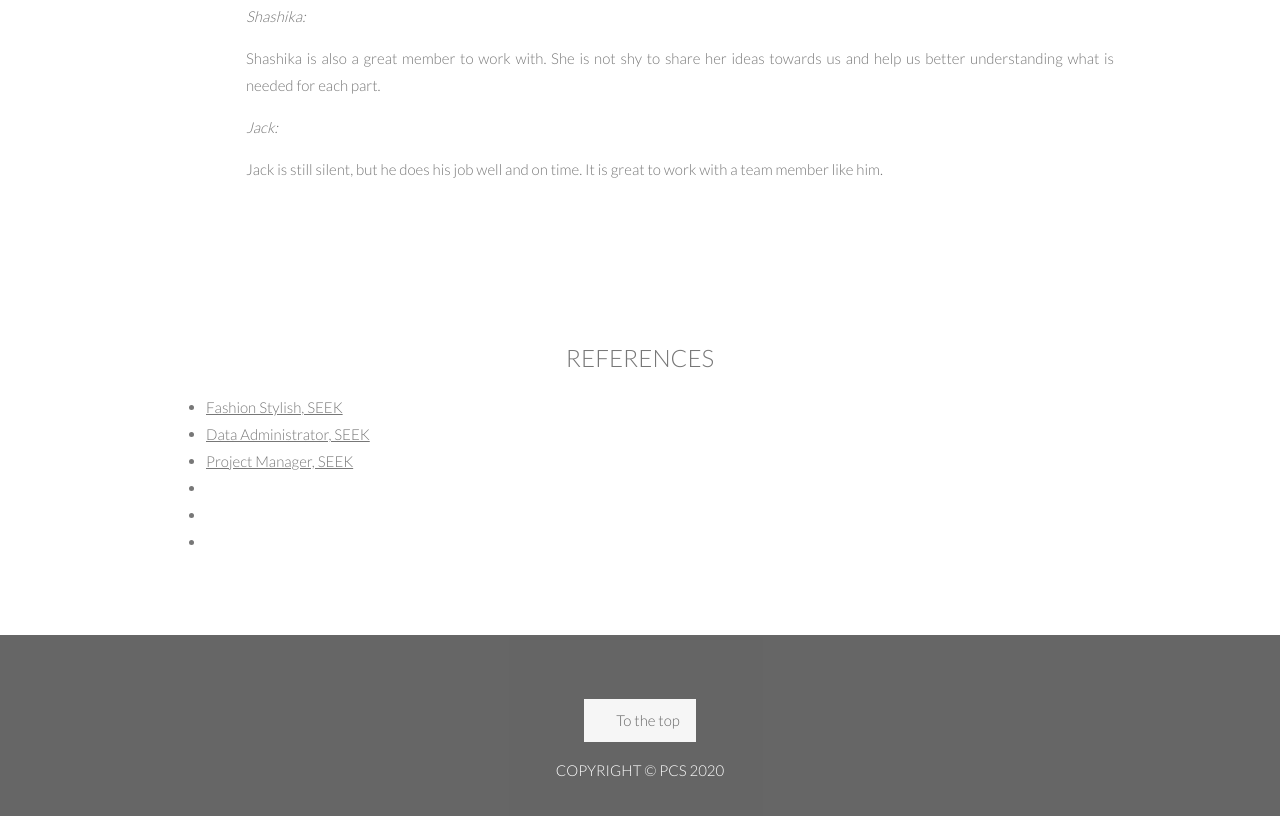
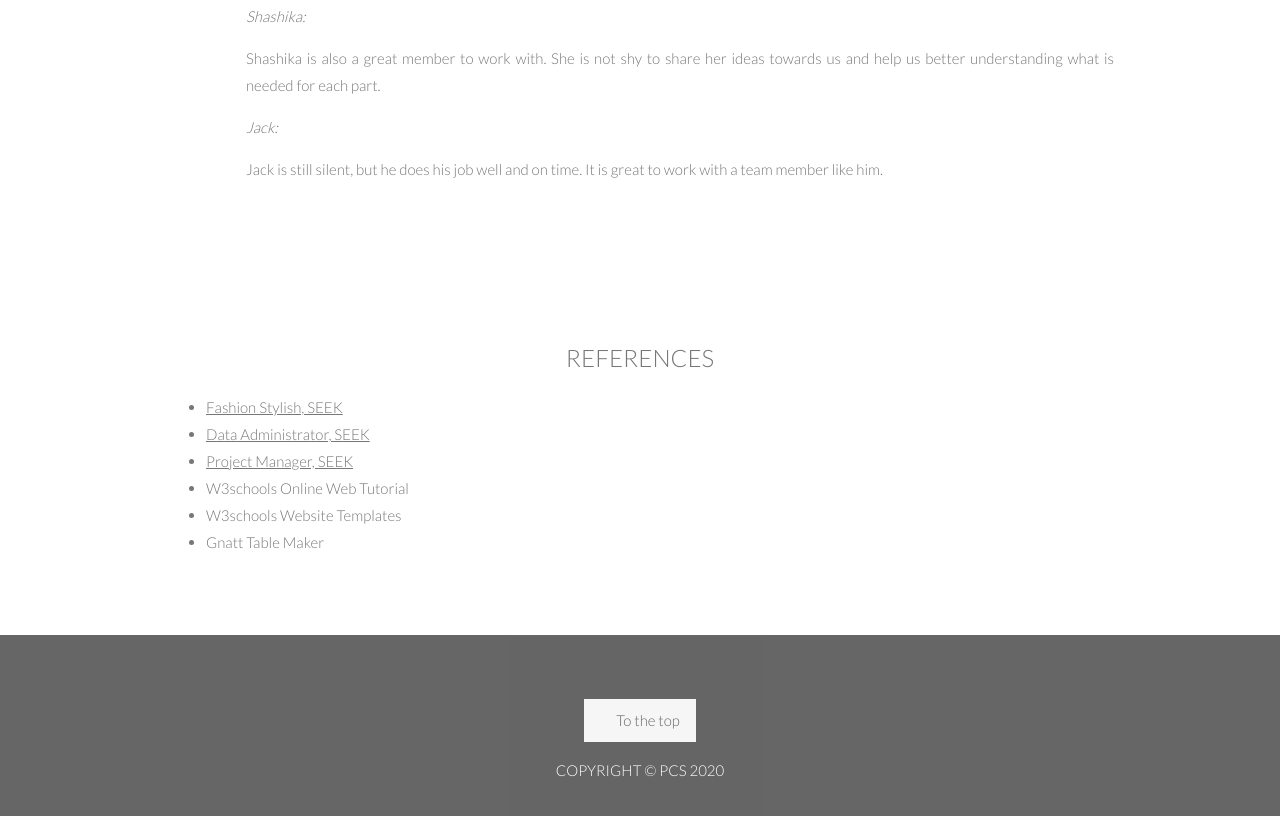
Before and after one commit to s3799717/PCS_Ass3, a plain HTML site: page index.html in a window 1280 px wide. Shown: the part 4444-5260 px from the top of the page. Drawn offline with nearby package versions, Linux system fonts and the light colour scheme.

Commit message:
Update index.html

```diff
--- a/index.html
+++ b/index.html
@@ -405,9 +405,9 @@
                 <li> <a href="https://www.seek.com.au/job/41306696?type=standout#searchRequestToken=d979074d-ff79-45fa-b4dc-c563edc63ae2">Fashion Stylish, SEEK</a>  </li>
                 <li> <a href="https://www.seek.com.au/job/41314690?type=standard#searchRequestToken=44bc4244-e27d-4c6b-911b-1813c76cd7ba">Data Administrator, SEEK</a> </li>
                 <li> <a href="https://www.seek.com.au/job/41361731?type=standout#searchRequestToken=3bcda0cf-4f58-43cd-94cc-357f74341e1a">Project Manager, SEEK</a> </li>
-                <li><a href=""></a> </li>
-                <li><a href=""></a> </li>
-                <li><a href=""></a> </li>
+                <li><a href="https://www.w3schools.com/"></a> W3schools Online Web Tutorial</li>
+                <li><a href="https://www.w3schools.com/w3css/w3css_templates.asp"></a> W3schools Website Templates</li>
+                <li><a href="https://try.wrike.com/web-based-gantt-chart-software/?utm_source=msn&utm_medium=cpc&utm_campaign=(ROI)%20Gantt%20-%20NAU%20-%20AUNZ&utm_content=172%7Cplanner%7Cproject&utm_term=gantt%20planner&targetID=kwd-81501414913244:loc-9&msclkid=a6705b5280661c9b1ae00580bdcaed2d"></a> Gnatt Table Maker </li>
 
             </ul>
         </p>
```
